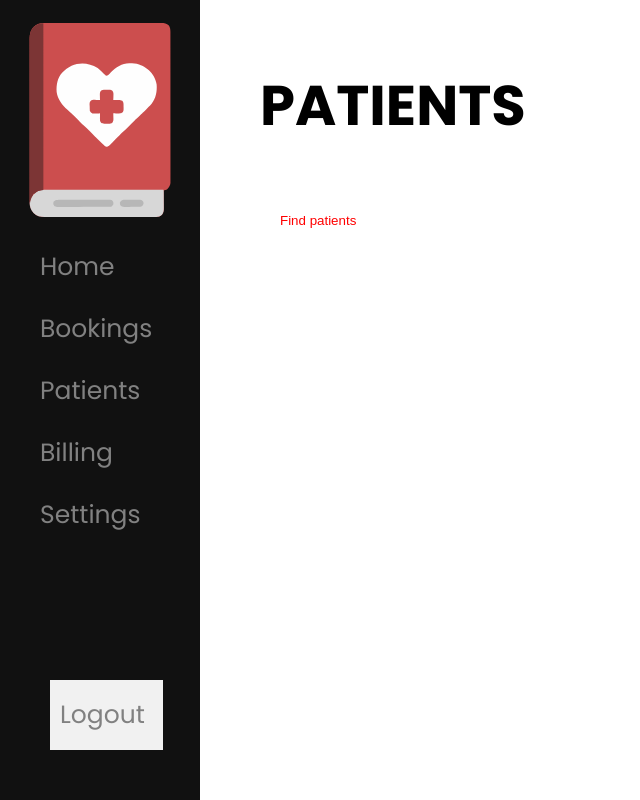
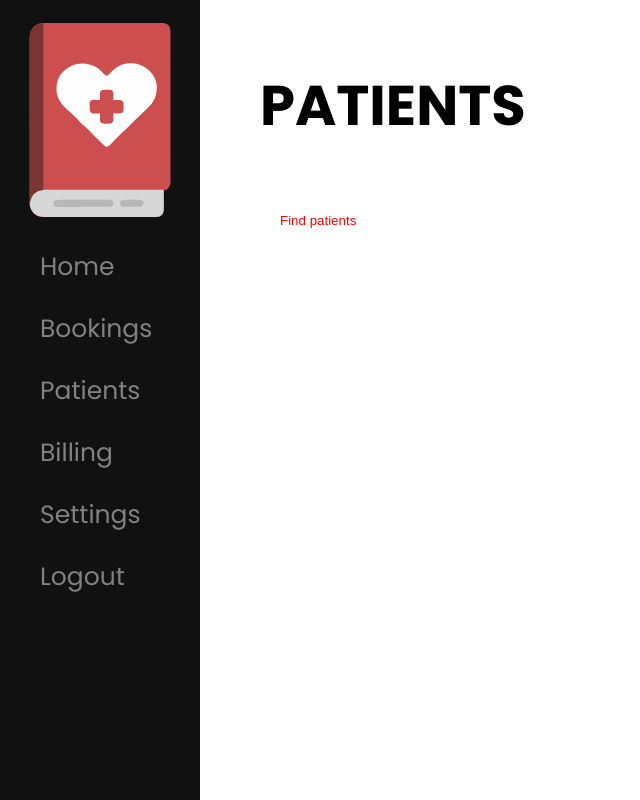
Before and after one commit to ChaseY03/CareNexa, a React (Create React App) app in the folder React/my-react-app-test/: page /Patients in a window 1280 px wide. Shown: the whole page, without its empty margins (0-640 px from the left). Built offline with nearby package versions, Linux system fonts and the light colour scheme.

Commit message:
button removed

```diff
--- a/React/my-react-app-test/src/components/Layout.js
+++ b/React/my-react-app-test/src/components/Layout.js
@@ -26,13 +26,14 @@ const Layout = () => {
                         <li>
                             <Link to="/Settings">Settings</Link>
                         </li>
+                        <li>
+                            <Link to="/">Logout</Link>
+                        </li>
                     </ul>
                 </nav>
             </div>
 
-            <div className={"bottom-logout"}>
-                <Link to="/">Logout</Link>
-            </div>
+
 
         </div>
 
```
